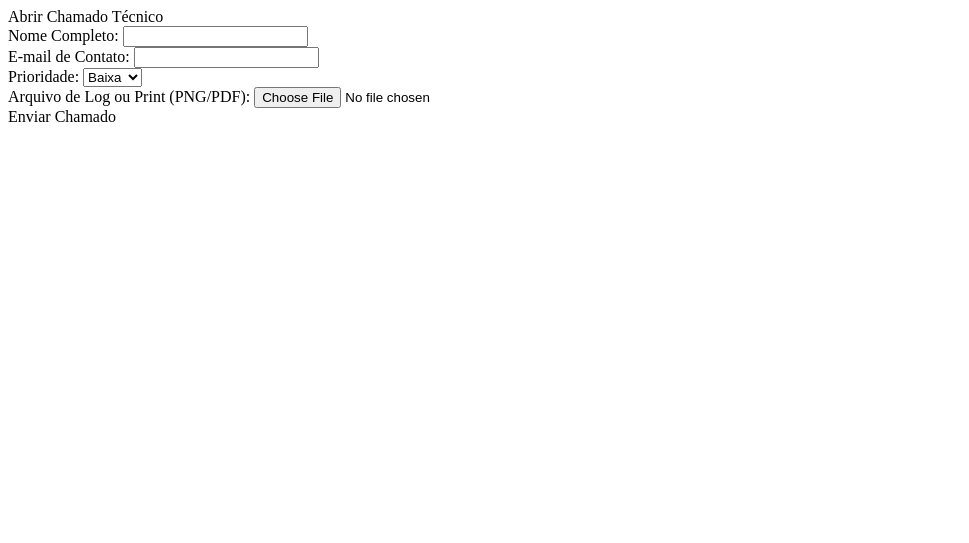
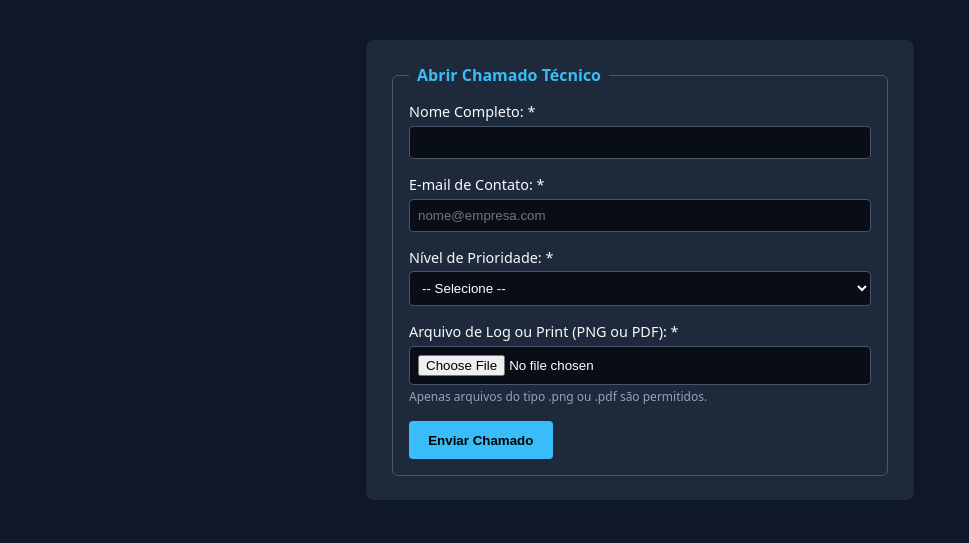
Before and after one commit to Programacao-Web-BSI-2026-2/lab-exercicios, a plain HTML site: page lab/02/index.html in a window 1280 px wide. Shown: the whole page, without its empty margins (0-969 px from the left). Drawn offline with Linux system fonts and the light colour scheme.

Commit message:
Refactor index.html for improved structure and styling
Refactored the HTML structure for better semantics and accessibility. Added form elements for user input and improved styling.

```diff
--- a/lab/02/index.html
+++ b/lab/02/index.html
@@ -1,30 +1,57 @@
-<!-- CÓDIGO LEGADO: Estrutura sem semântica, sem acessibilidade e sem envio de arquivo -->
-<div class="box-suporte">
-    <div class="titulo">Abrir Chamado Técnico</div>
+<!DOCTYPE html>
+<html lang="pt-BR">
+<head>
+    <meta charset="UTF-8">
+    <title>Suporte Técnico — Refatorado</title>
+    <style>
+        body { font-family: system-ui, sans-serif; background: #0f172a; color: #f8fafc; padding: 2rem; }
+        form { max-width: 500px; margin: 0 auto; background: #1e293b; padding: 1.5rem; border-radius: 8px; }
+        fieldset { border: 1px solid #475569; border-radius: 6px; padding: 1rem; }
+        legend { color: #38bdf8; font-weight: bold; padding: 0 0.5rem; }
+        .group { display: flex; flex-direction: column; margin-bottom: 1rem; }
+        label { margin-bottom: 0.3rem; font-size: 0.9rem; }
+        input, select { background: #090d16; border: 1px solid #475569; color: #fff; padding: 0.5rem; border-radius: 4px; }
+        input:focus, select:focus { border-color: #38bdf8; outline: none; }
+        .hint { color: #94a3b8; font-size: 0.75rem; margin-top: 0.2rem; }
+        button { background: #38bdf8; color: #000; font-weight: bold; border: none; padding: 0.7rem 1.2rem; border-radius: 4px; cursor: pointer; }
+    </style>
+</head>
+<body>
 
-    <div class="campo">
-        <span>Nome Completo:</span>
-        <input type="text" name="nome">
-    </div>
+    <!-- Endpoint público httpbin.org para teste imediato no navegador -->
+    <form action="https://httpbin.org/post" method="POST" enctype="multipart/form-data">
+        <fieldset>
+            <legend>Abrir Chamado Técnico</legend>
 
-    <div class="campo">
-        <span>E-mail de Contato:</span>
-        <input type="text" name="email">
-    </div>
+            <div class="group">
+                <label for="nome-usuario">Nome Completo: *</label>
+                <input type="text" id="nome-usuario" name="nome" required minlength="3">
+            </div>
 
-    <div class="campo">
-        <span>Prioridade:</span>
-        <select name="prioridade">
-            <option>Baixa</option>
-            <option>Média</option>
-            <option>Alta</option>
-        </select>
-    </div>
+            <div class="group">
+                <label for="email-usuario">E-mail de Contato: *</label>
+                <input type="email" id="email-usuario" name="email" placeholder="nome@empresa.com" required>
+            </div>
 
-    <div class="campo">
-        <span>Arquivo de Log ou Print (PNG/PDF):</span>
-        <input type="file" name="anexo">
-    </div>
+            <div class="group">
+                <label for="prioridade-chamado">Nível de Prioridade: *</label>
+                <select id="prioridade-chamado" name="prioridade" required>
+                    <option value="">-- Selecione --</option>
+                    <option value="baixa">Baixa</option>
+                    <option value="media">Média</option>
+                    <option value="alta">Alta</option>
+                </select>
+            </div>
 
-    <div class="botao" onclick="alert('Enviado')">Enviar Chamado</div>
-</div>
+            <div class="group">
+                <label for="anexo-log">Arquivo de Log ou Print (PNG ou PDF): *</label>
+                <input type="file" id="anexo-log" name="anexo" accept="image/png,application/pdf" required aria-describedby="anexo-help">
+                <span id="anexo-help" class="hint">Apenas arquivos do tipo .png ou .pdf são permitidos.</span>
+            </div>
+
+            <button type="submit">Enviar Chamado</button>
+        </fieldset>
+    </form>
+
+</body>
+</html>
```
